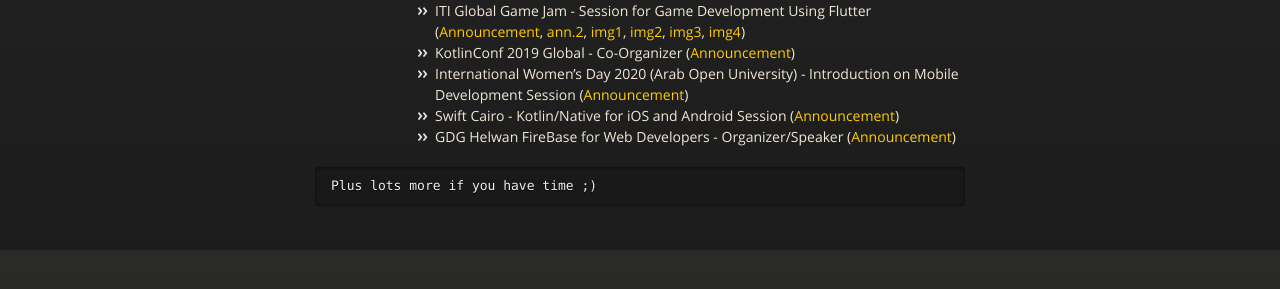
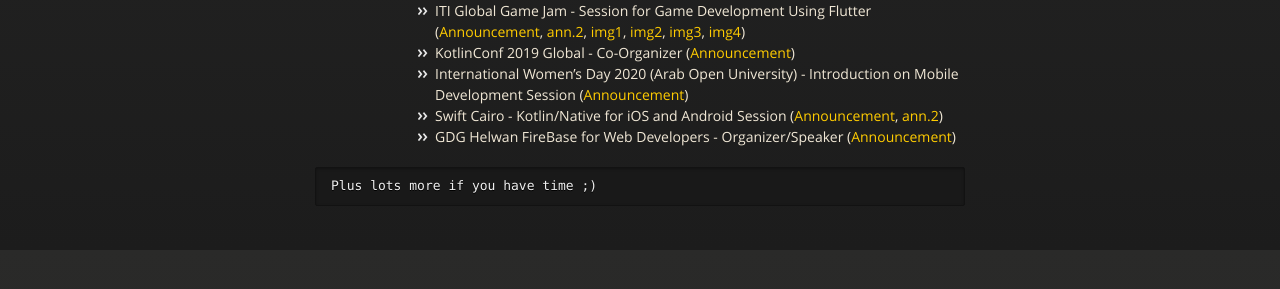
Before and after one commit to Shady-Selim/shady-selim.github.io, a Jekyll site: the page built from index.md, in a window 1280 px wide and 900 px high, scrolled down 4566 px. Shown: the part 584-873 px from the top of the window. Built offline with Jekyll 4.4.1, drawn with Linux system fonts in a browser that asks for light colours; our own code applies the rules of GitHub Pages for plain Markdown files.

Commit message:
Update index.md

````diff
--- a/index.md
+++ b/index.md
@@ -180,7 +180,7 @@
     - ITI Global Game Jam - Session for Game Development Using Flutter ([Announcement](https://www.facebook.com/events/427144828162274/permalink/465341304342626/), [ann.2](https://www.facebook.com/AndelaEgypt/photos/pcb.1114352182242181/1114350765575656/?type=3&theater), [img1](https://www.facebook.com/AndelaEgypt/photos/pcb.1115915922085807/1115912275419505/?type=3&theater), [img2](https://www.facebook.com/AndelaEgypt/photos/pcb.1115915922085807/1115912362086163/?type=3&theater), [img3](https://www.facebook.com/IGDA.Egypt.Chapter/photos/a.1108523622812950/1108596252805687/?type=3&theater), [img4](https://www.facebook.com/IGDA.Egypt.Chapter/photos/a.1108523622812950/1108596092805703/?type=3&theater))
     - KotlinConf 2019 Global - Co-Organizer ([Announcement](https://www.meetup.com/GDG-Helwan/events/266433824/))
     - International Women's Day 2020 (Arab Open University) - Introduction on Mobile Development Session ([Announcement](https://www.facebook.com/GDGShorouk/photos/gm.198890121466739/2198679820235432/?type=3&theater))
-    - Swift Cairo - Kotlin/Native for iOS and Android Session ([Announcement](https://twitter.com/Andela_Egypt/status/1237021901140131840))
+    - Swift Cairo - Kotlin/Native for iOS and Android Session ([Announcement](https://twitter.com/Andela_Egypt/status/1237021901140131840), [ann.2](https://www.meetup.com/SwiftCairo/events/269330138/))
     - GDG Helwan FireBase for Web Developers - Organizer/Speaker ([Announcement](https://www.meetup.com/GDG-Helwan/events/268577253/))
 
 ```
````
